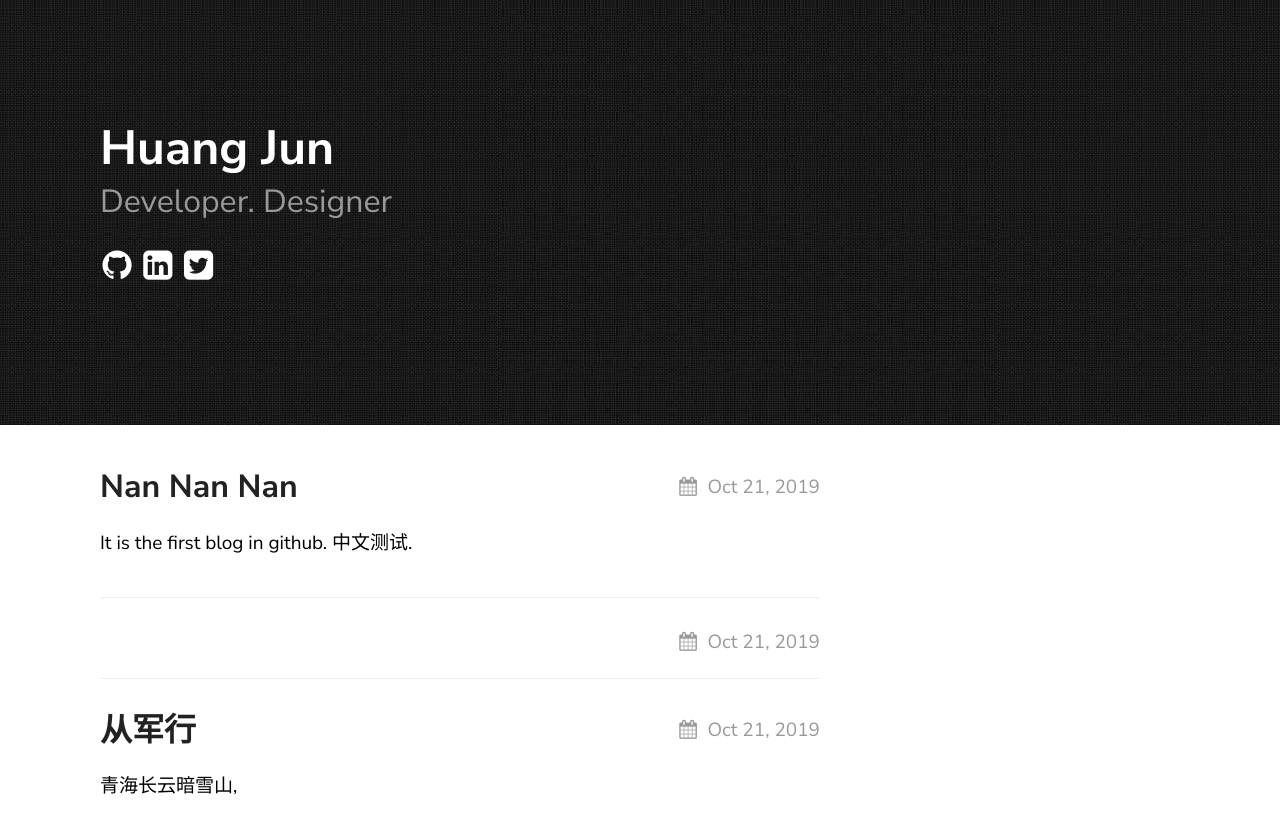
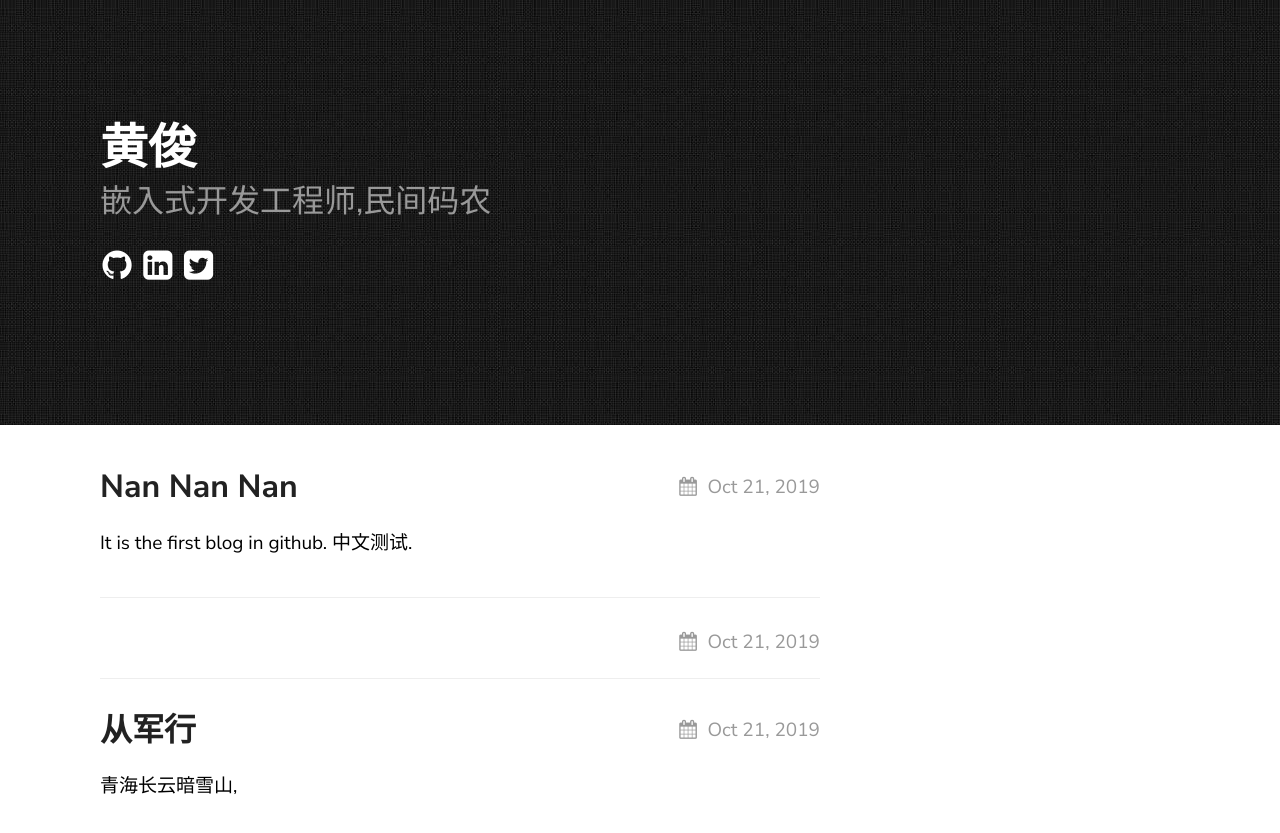
Before and after one commit to Huangjun1131/Huangjun1131.github.io, a Jekyll site: the page built from index.md, in a window 1280 px wide. Shown: the top 833 px of the page. Built offline with Jekyll 4.4.1, drawn with Linux system fonts in a browser that asks for light colours.

Commit message:
Update _config.yml

```diff
--- a/_config.yml
+++ b/_config.yml
@@ -17,8 +17,8 @@ sass:
 
 permalink: /posts/:title/
 texture:
-  title: Huang Jun
-  tagline: Developer. Designer
+  title: 黄俊
+  tagline: 嵌入式开发工程师,民间码农
   date_format: "%b %-d, %Y"
   style: black
   showNav: false
```
